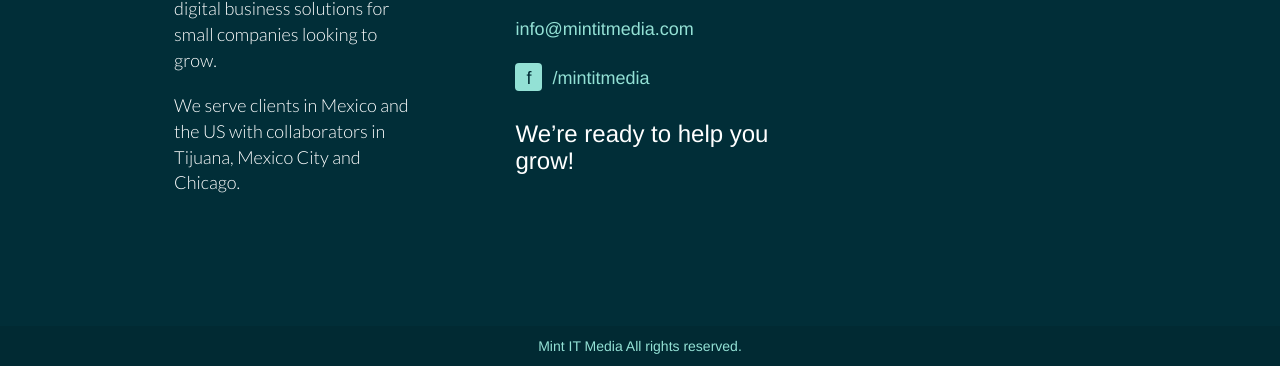
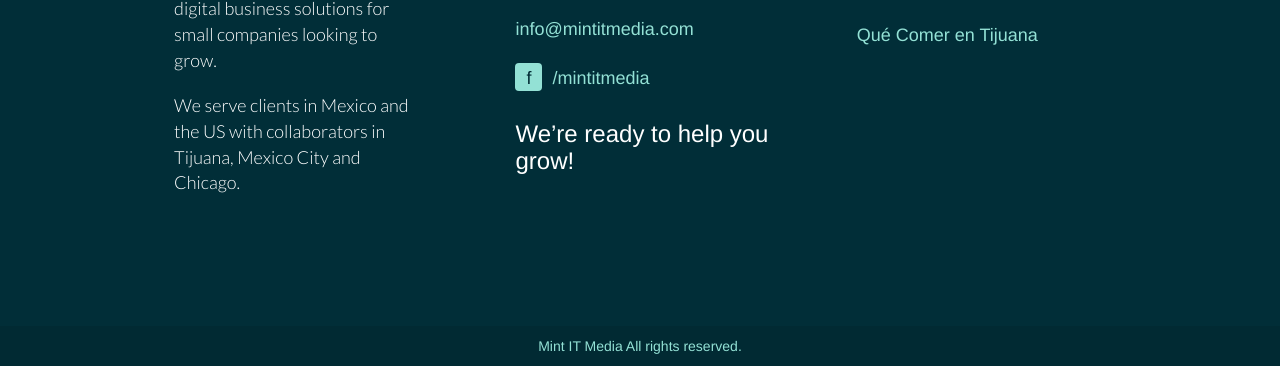
Before and after one commit to garciadiazjaime/website-mintsite, a website: page index.html in a window 1280 px wide. Shown: the part 1183-1549 px from the top of the page. Drawn offline with Linux system fonts and the light colour scheme.

Commit message:
feat: adding feedme

```diff
--- a/index.html
+++ b/index.html
@@ -67,6 +67,9 @@
 							<a href="http://www.playami.com" title="Qué Comer en Playas de Tijuana">
 								Qué Comer en Playas de Tijuana
 							</a>
+							<a href="http://www.feedmetj.com/" title="Qué Comer en Tijuana">
+								Qué Comer en Tijuana
+							</a>
 					</div>
 				</div>
 			</div>
```
